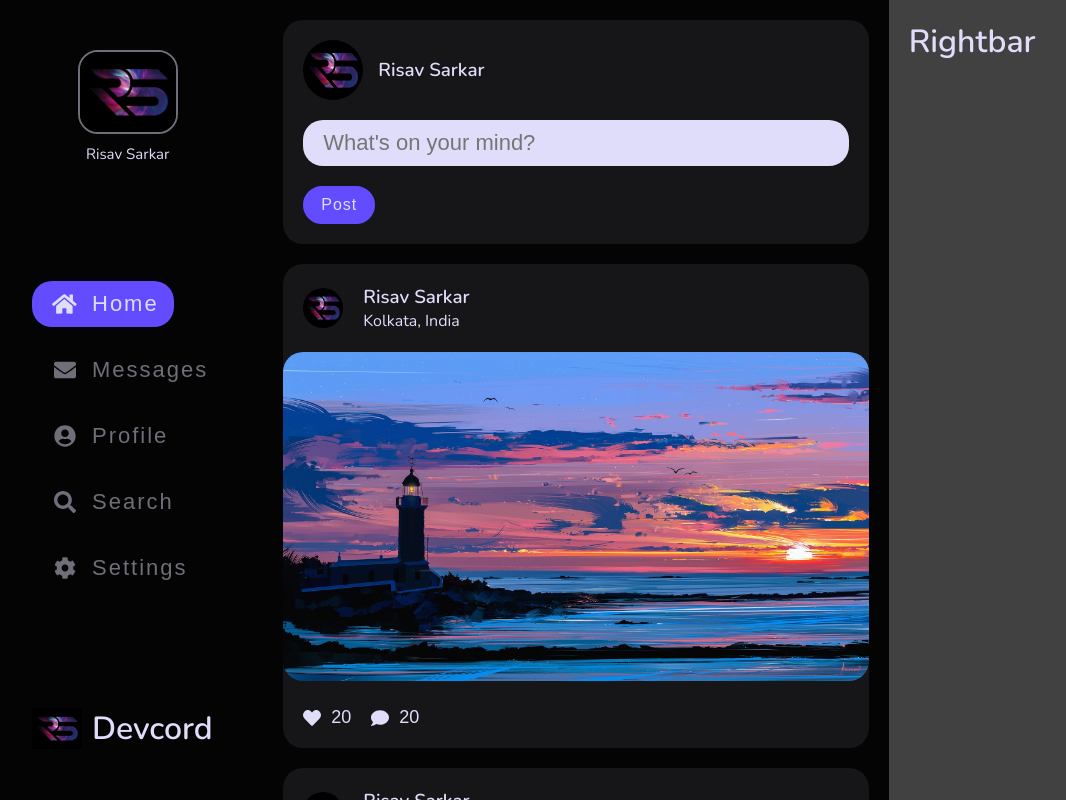
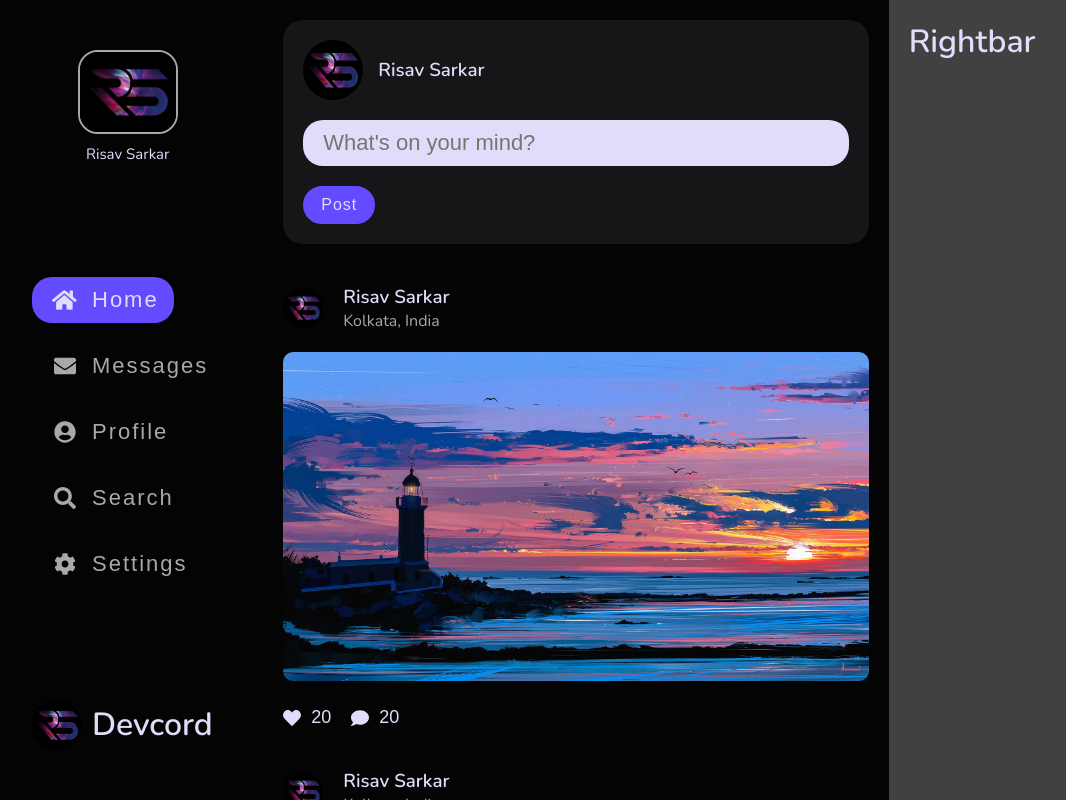
Before and after one commit to risav-sarkar/Devcord, a React (Create React App) app in the folder client/: page / in a window 1280 px wide. Shown: the whole page, without its empty margins (8-1074 px from the left). Built offline with nearby package versions, Linux system fonts and the light colour scheme.

Commit message:
Changes to profile section

```diff
--- a/client/src/components/pages/profile.js
+++ b/client/src/components/pages/profile.js
@@ -1,8 +1,10 @@
 import ProfilePic from "../../assets/Profile.jpg";
+import Post from "../resuableComponents/post";
 
 const Profile = () => {
   return (
     <div className="profileContainer">
+      <div className="profileSection">
         <div className="coverImage">
           <div className="blur"></div>
           <div className="profileImageContainer">
@@ -26,7 +28,9 @@ const Profile = () => {
         </div>
 
         <div className="profileDesc">
-        <p>Lorem Ipsum is simply dummy text of the printing and typesetting</p>
+          <p>
+            Lorem Ipsum is simply dummy text of the printing and typesetting
+          </p>
         </div>
 
         <div className="buttonContainer">
@@ -36,6 +40,14 @@ const Profile = () => {
 
         <div className="line"></div>
       </div>
+      <div className="postContainer">
+        <Post />
+        <Post />
+        <Post />
+        <Post />
+        <Post />
+      </div>
+    </div>
   );
 };
 
--- a/client/src/styles/styles.css
+++ b/client/src/styles/styles.css
@@ -20,34 +20,16 @@ body {
   background-color: #040405;
 }
 
-* body::-webkit-scrollbar {
-  width: 12px;
-}
-
-body::-webkit-scrollbar-track {
-  background: rgba(5, 5, 5, 0);
-}
-
-body::-webkit-scrollbar-thumb {
-  background-color: #cfcfcf;
-  border-radius: 25px;
-  border: 3px solid #050505;
-}
-
-body::-webkit-scrollbar-thumb:hover {
-  background: #999999;
-}
-
 .line {
   width: 100%;
   height: 1px;
-  background-color: #6f6e79;
+  background-color: #a8a8a8;
   margin: 40px 0;
 }
 
 .post {
-  border-radius: 20px;
-  background-color: #161618;
+  max-width: 600px;
+  margin: 0 auto;
 }
 
 .post .postHeader {
@@ -57,7 +39,7 @@ body::-webkit-scrollbar-thumb:hover {
   -webkit-box-align: center;
       -ms-flex-align: center;
           align-items: center;
-  padding: 20px;
+  padding-bottom: 20px;
   gap: 20px;
 }
 
@@ -67,17 +49,23 @@ body::-webkit-scrollbar-thumb:hover {
   border-radius: 50%;
 }
 
+.post .postHeader p {
+  color: #a8a8a8;
+}
+
 .post .mainImage {
   width: 100%;
 }
 
 .post .mainImage img {
   max-width: 100%;
-  border-radius: 20px;
+  border-radius: 10px;
+  -o-object-fit: cover;
+     object-fit: cover;
 }
 
 .post .buttonContainer {
-  padding: 20px;
+  padding-top: 20px;
   display: -webkit-box;
   display: -ms-flexbox;
   display: flex;
@@ -106,7 +94,7 @@ body::-webkit-scrollbar-thumb:hover {
 }
 
 .post .buttonContainer button:hover {
-  color: #6f6e79;
+  color: #a8a8a8;
 }
 
 .layout {
@@ -147,7 +135,7 @@ body::-webkit-scrollbar-thumb:hover {
 
 .layout .navBar .navHeader img {
   border-radius: 20px;
-  border: 2px solid #6f6e79;
+  border: 2px solid #a8a8a8;
   width: 100px;
 }
 
@@ -176,7 +164,7 @@ body::-webkit-scrollbar-thumb:hover {
   background-color: transparent;
   padding: 10px 15px;
   border-radius: 20px;
-  color: #6f6e79;
+  color: #a8a8a8;
   cursor: pointer;
   display: -ms-grid;
   display: grid;
@@ -209,7 +197,9 @@ body::-webkit-scrollbar-thumb:hover {
 }
 
 .layout .navBar .navFooter img {
-  max-width: 50px;
+  border-radius: 50%;
+  height: 50px;
+  width: 50px;
 }
 
 @media (max-width: 1150px) {
@@ -323,7 +313,7 @@ body::-webkit-scrollbar-thumb:hover {
   }
 }
 
-.profileContainer .coverImage {
+.profileContainer .profileSection .coverImage {
   background-image: url(../assets/Cover.jpg);
   background-size: cover;
   background-repeat: no-repeat;
@@ -332,7 +322,7 @@ body::-webkit-scrollbar-thumb:hover {
   position: relative;
 }
 
-.profileContainer .coverImage .blur {
+.profileContainer .profileSection .coverImage .blur {
   position: absolute;
   width: 100%;
   bottom: 0;
@@ -341,7 +331,7 @@ body::-webkit-scrollbar-thumb:hover {
   background: linear-gradient(to top, #040405, #ffffff00);
 }
 
-.profileContainer .coverImage .profileImageContainer {
+.profileContainer .profileSection .coverImage .profileImageContainer {
   width: 100%;
   display: -ms-grid;
   display: grid;
@@ -352,12 +342,12 @@ body::-webkit-scrollbar-thumb:hover {
   bottom: -75px;
 }
 
-.profileContainer .coverImage .profileImageContainer .profileInfo {
+.profileContainer .profileSection .coverImage .profileImageContainer .profileInfo {
   padding-top: 75px;
   text-align: center;
 }
 
-.profileContainer .coverImage .profileImageContainer .profileImage {
+.profileContainer .profileSection .coverImage .profileImageContainer .profileImage {
   border-radius: 50%;
   width: 150px;
   height: 150px;
@@ -368,26 +358,26 @@ body::-webkit-scrollbar-thumb:hover {
   background-color: black;
 }
 
-.profileContainer .coverImage .profileImageContainer .profileImage img {
+.profileContainer .profileSection .coverImage .profileImageContainer .profileImage img {
   max-width: 100%;
   max-height: 100%;
 }
 
-.profileContainer .profileTitle {
+.profileContainer .profileSection .profileTitle {
   padding: 85px 20px 0 20px;
   text-align: center;
 }
 
-.profileContainer .profileDesc {
+.profileContainer .profileSection .profileDesc {
   padding: 20px;
   text-align: center;
 }
 
-.profileContainer .textGrey {
-  color: #6f6e79;
+.profileContainer .profileSection .textGrey {
+  color: #a8a8a8;
 }
 
-.profileContainer .buttonContainer {
+.profileContainer .profileSection .buttonContainer {
   display: -ms-grid;
   display: grid;
   -ms-grid-columns: 1fr 1fr;
@@ -398,7 +388,7 @@ body::-webkit-scrollbar-thumb:hover {
   margin: 0 auto;
 }
 
-.profileContainer .buttonContainer button {
+.profileContainer .profileSection .buttonContainer button {
   padding: 10px 15px;
   border-radius: 20px;
   border: 2px solid #634bff;
@@ -412,26 +402,36 @@ body::-webkit-scrollbar-thumb:hover {
   transition: 0.3s;
 }
 
-.profileContainer .buttonContainer button:hover {
+.profileContainer .profileSection .buttonContainer button:hover {
   border: 2px solid #3b1cff;
   background-color: #3b1cff;
 }
 
-.profileContainer .buttonContainer .btn1 {
+.profileContainer .profileSection .buttonContainer .btn1 {
   background: #634bff;
+}
+
+.profileContainer .postContainer {
+  display: -ms-grid;
+  display: grid;
+  gap: 40px;
+  padding: 0 20px 20px 20px;
 }
 
 .homeContainer {
   padding: 20px;
   display: -ms-grid;
   display: grid;
-  gap: 20px;
+  gap: 40px;
 }
 
 .homeContainer .createPostContainer {
   background-color: #161618;
   padding: 20px;
   border-radius: 20px;
+  max-width: 600px;
+  margin: 0 auto;
+  width: 100%;
 }
 
 .homeContainer .createPostContainer .createPostHeader {
--- a/client/src/styles/styles.scss
+++ b/client/src/styles/styles.scss
@@ -1,7 +1,7 @@
 @import url("https://fonts.googleapis.com/css2?family=Nunito:wght@400;600&display=swap");
 
 $text_white: #e0ddfa;
-$text_grey: #6f6e79;
+$text_grey: #a8a8a8;
 $background1: #040405;
 $background2: rgb(22, 22, 24);
 $accent1: #634bff;
@@ -28,21 +28,6 @@ body {
   background-color: $background1;
 }
 
-* body::-webkit-scrollbar {
-  width: 12px;
-}
-body::-webkit-scrollbar-track {
-  background: hsla(0, 0%, 2%, 0);
-}
-body::-webkit-scrollbar-thumb {
-  background-color: rgb(207, 207, 207);
-  border-radius: 25px;
-  border: 3px solid hsl(0, 0%, 2%);
-}
-body::-webkit-scrollbar-thumb:hover {
-  background: hsl(0, 0%, 60%);
-}
-
 // REUSEABLE COMPONENTS
 
 .line {
@@ -53,12 +38,13 @@ body::-webkit-scrollbar-thumb:hover {
 }
 
 .post {
-  border-radius: 20px;
-  background-color: $background2;
+  max-width: 600px;
+  margin: 0 auto;
+
   .postHeader {
     display: flex;
     align-items: center;
-    padding: 20px;
+    padding-bottom: 20px;
     gap: 20px;
 
     img {
@@ -66,18 +52,23 @@ body::-webkit-scrollbar-thumb:hover {
       width: 40px;
       border-radius: 50%;
     }
+
+    p {
+      color: $text_grey;
+    }
   }
 
   .mainImage {
     width: 100%;
     img {
       max-width: 100%;
-      border-radius: 20px;
+      border-radius: 10px;
+      object-fit: cover;
     }
   }
 
   .buttonContainer {
-    padding: 20px;
+    padding-top: 20px;
     display: flex;
     align-items: center;
     gap: 20px;
@@ -173,7 +164,9 @@ body::-webkit-scrollbar-thumb:hover {
       gap: 10px;
 
       img {
-        max-width: 50px;
+        border-radius: 50%;
+        height: 50px;
+        width: 50px;
       }
     }
   }
@@ -289,6 +282,7 @@ body::-webkit-scrollbar-thumb:hover {
 // PAGES
 
 .profileContainer {
+  .profileSection {
     .coverImage {
       background-image: url(../assets/Cover.jpg);
       background-size: cover;
@@ -378,16 +372,25 @@ body::-webkit-scrollbar-thumb:hover {
       }
     }
   }
+  .postContainer {
+    display: grid;
+    gap: 40px;
+    padding: 0 20px 20px 20px;
+  }
+}
 
 .homeContainer {
   padding: 20px;
   display: grid;
-  gap: 20px;
+  gap: 40px;
 
   .createPostContainer {
     background-color: $background2;
     padding: 20px;
     border-radius: 20px;
+    max-width: 600px;
+    margin: 0 auto;
+    width: 100%;
     .createPostHeader {
       display: flex;
       align-items: center;
```
Lines whose indentation alone changed are shown as unchanged.
